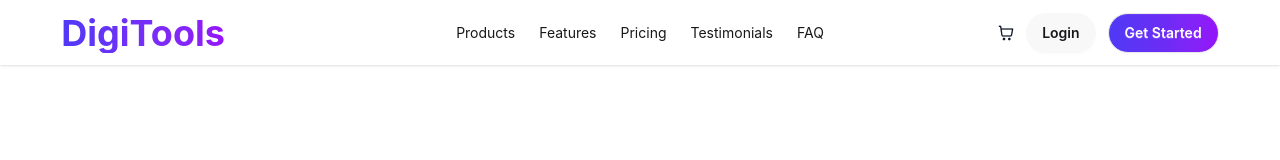
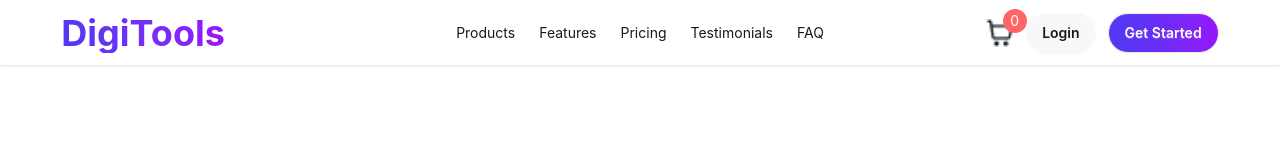
Before and after one commit to NafizImrose/Assignment-6, a React (Vite) app: page / in a window 1280 px wide. Shown: the top 160 px of the page. Built offline with nearby package versions, Linux system fonts and the light colour scheme.

Commit message:
Refactor App, Navbar, Offers, Cart, and Products components to manage cart state and count; implement data passing and loading states

```diff
--- a/src/App.jsx
+++ b/src/App.jsx
@@ -8,6 +8,7 @@ import Pricing from "./components/pricing/Pricing";
 import Ratings from "./components/ratings/Ratings";
 import Steps from "./components/steps/Steps";
 import { Toaster } from "react-hot-toast";
+import React, { useState, useMemo } from "react";
 
 const dataFetch = async () => {
   const res = await fetch("/data.json");
@@ -15,17 +16,25 @@ const dataFetch = async () => {
 };
 
 function App() {
-  const dataPromise = dataFetch();
+  const dataPromise = useMemo(() => dataFetch(), []);
+  const [count, setCount] = useState(0);
+  const [cartProduct, setCartProduct] = useState([]);
   return (
     <>
       <Toaster position="top-right"></Toaster>
-      <Navbar></Navbar>
+      <Navbar count={count}></Navbar>
       <Hero></Hero>
       <Ratings></Ratings>
       <Suspense
-        fallback={<span className="loading loading-dots loading-xl"></span>}
+        fallback={<span className="loading loading-dots loading-xl "></span>}
       >
-        <Offers dataPromise={dataPromise}></Offers>
+        <Offers
+          dataPromise={dataPromise}
+          count={count}
+          setCount={setCount}
+          cartProduct={cartProduct}
+          setCartProduct={setCartProduct}
+        ></Offers>
       </Suspense>
 
       <Steps></Steps>
--- a/src/components/cart/Cart.jsx
+++ b/src/components/cart/Cart.jsx
@@ -1,7 +1,7 @@
 import React from "react";
 
-const Cart = ({ data }) => {
-  console.log(data, "cart");
+const Cart = ({ cartProduct }) => {
+  console.log(cartProduct, "cart");
   return (
     <div>
       <h1>cart</h1>
--- a/src/components/navbar/Navbar.jsx
+++ b/src/components/navbar/Navbar.jsx
@@ -1,7 +1,7 @@
 import React from "react";
 import shoppingCart from "../../assets/products/shopping-cart.png";
 
-const Navbar = () => {
+const Navbar = ({ count }) => {
   return (
     <div className="bg-base-100 shadow-sm">
       <div className="navbar bg-base-100 md:w-11/12 mx-auto">
@@ -72,8 +72,16 @@ const Navbar = () => {
             </li>
           </ul>
         </div>
-        <div className="navbar-end flex gap-1 md:gap-3">
-          <img src={shoppingCart} alt="" />
+        <div className="navbar-end flex gap-1 md:gap-3 relative ">
+          <div
+            className="bg-red-400 text-white absolute right-48 bottom-5
+          flex justify-center items-center rounded-full w-4 h-4 text-sm p-3 "
+          >
+            <p>{count}</p>
+          </div>
+          <div className="w-7 h-7">
+            <img className="w-full h-full" src={shoppingCart} alt="" />
+          </div>
           <div className="btn border-none rounded-full">Login</div>
           <a
             className="btn rounded-full bg-gradient-to-r from-[#4F39F6] via-[#6B2CF5]
--- a/src/components/offers/Offers.jsx
+++ b/src/components/offers/Offers.jsx
@@ -1,10 +1,17 @@
-import React, { use, useState } from "react";
 import Products from "../products/Products";
 import Cart from "../cart/Cart";
+import React, { use, useState } from "react";
 
-const Offers = ({ dataPromise }) => {
+const Offers = ({
+  dataPromise,
+  count,
+  setCount,
+  cartProduct,
+  setCartProduct,
+}) => {
   const data = use(dataPromise);
   const [toggleType, setToggleType] = useState("Product");
+
   return (
     <div className="py-20">
       <h1 className="text-5xl font-bold text-center">Premium Digital Tools</h1>
@@ -32,13 +39,19 @@ const Offers = ({ dataPromise }) => {
               : "bg-white border-l-0 rounded-l-none"
           }`}
         >
-          Cart (0)
+          Cart ({count})
         </button>
       </div>
       {toggleType === "Product" ? (
-        <Products data={data}></Products>
+        <Products
+          data={data}
+          count={count}
+          setCount={setCount}
+          setCartProduct={setCartProduct}
+          cartProduct={cartProduct}
+        ></Products>
       ) : (
-        <Cart data={data}></Cart>
+        <Cart data={data} cartProduct={cartProduct}></Cart>
       )}
     </div>
   );
--- a/src/components/products/Products.jsx
+++ b/src/components/products/Products.jsx
@@ -2,7 +2,7 @@ import React, { useState } from "react";
 import check from "../../assets/products/Check.png";
 import toast from "react-hot-toast";
 
-const Products = ({ data }) => {
+const Products = ({ data, count, setCount, setCartProduct, cartProduct }) => {
   const [cart, setCart] = useState([]);
 
   return (
@@ -16,11 +16,13 @@ const Products = ({ data }) => {
             toast.error("Already added to cart!");
           } else {
             setCart([...cart, info.id]);
+            setCount(count + 1);
+            setCartProduct(...cartProduct, info);
             toast.success("Product added to cart!");
           }
         };
         return (
-          <div>
+          <div key={info.id}>
             <div
               className=" p-6 text-left  shadow-2xl
               rounded-2xl bg-[#F9FAFC] relative"
@@ -45,7 +47,7 @@ const Products = ({ data }) => {
               <ul className="list-none mt-6">
                 {info.features.map((feature) => {
                   return (
-                    <li className="flex gap-2 text-sm">
+                    <li key={feature} className="flex gap-2 text-sm">
                       <img src={check} alt="" /> {feature}
                     </li>
                   );
```
